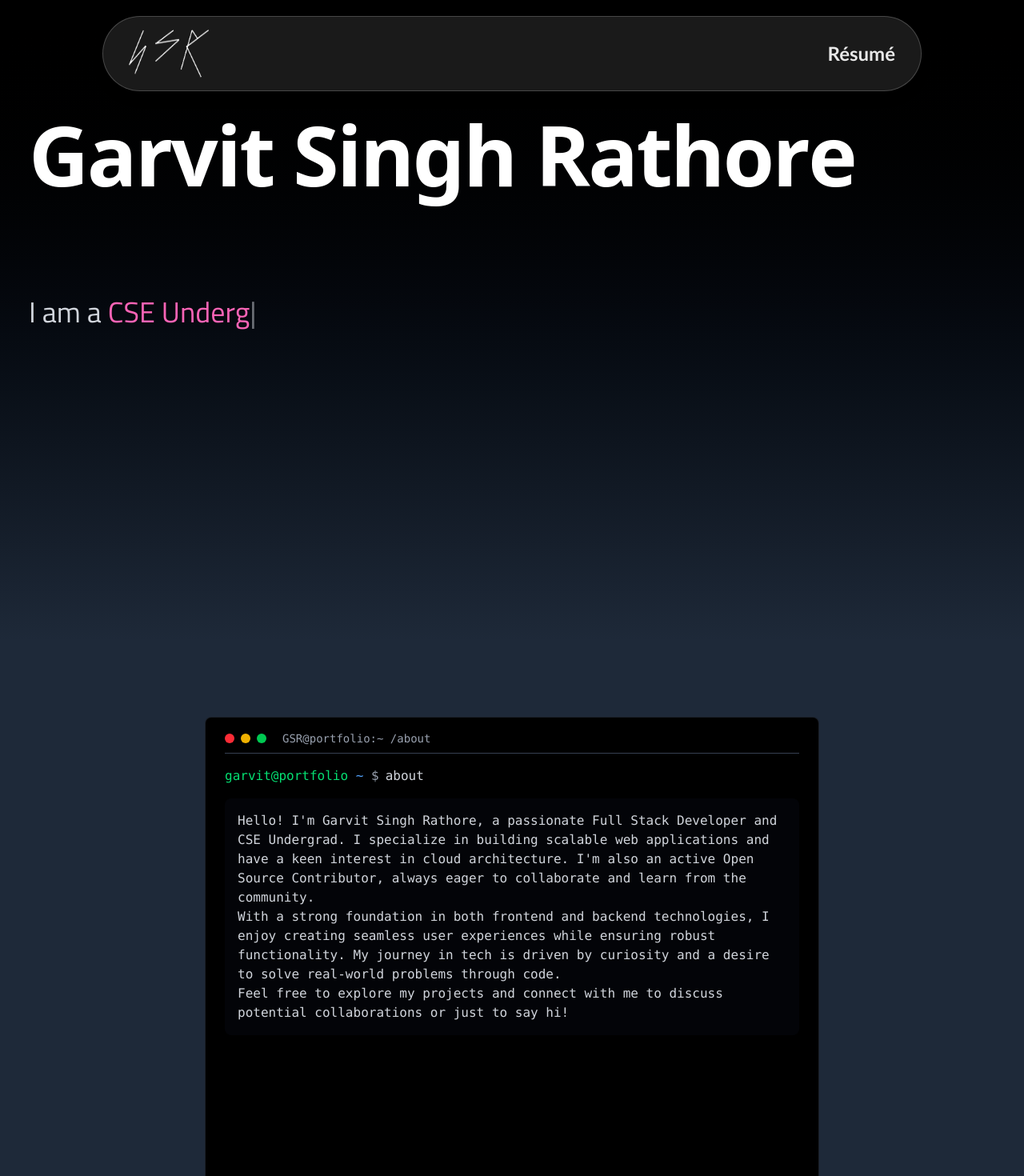
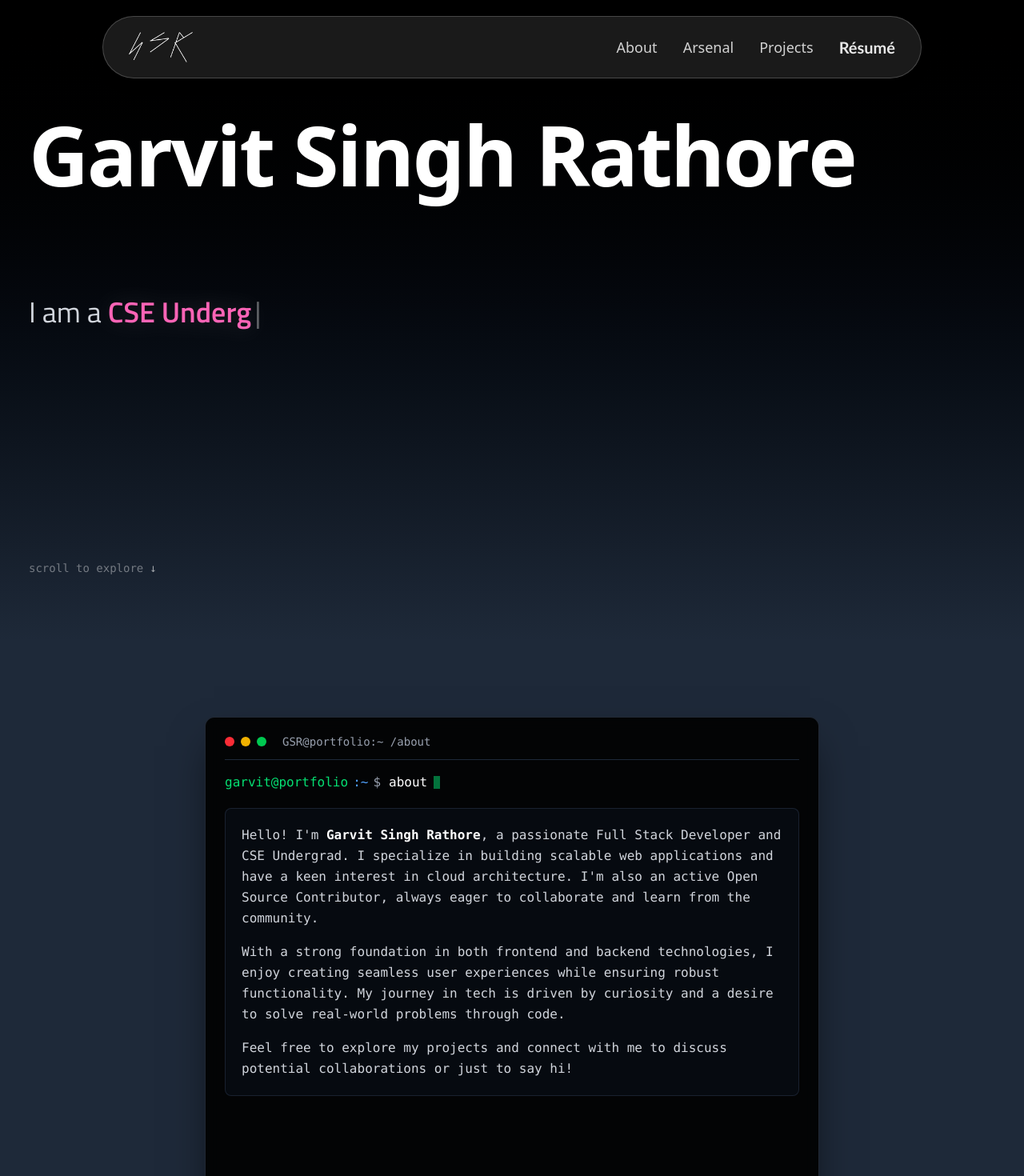
Before and after one commit to garvit000/portfolio, a React (Vite) app in the folder client/: page / in a window 1280 px wide. Shown: the top 1470 px of the page at 80% size. Built offline with nearby package versions, Linux system fonts and the light colour scheme.

Commit message:
feat: update portfolio UI components and core application layout

```diff
--- a/client/src/App.css
+++ b/client/src/App.css
@@ -1,4 +1,7 @@
 @import "tailwindcss";
+html {
+  scroll-behavior: smooth;
+}
 ::-webkit-scrollbar {
     display: none;
   }
--- a/client/src/Components/HeroName.tsx
+++ b/client/src/Components/HeroName.tsx
@@ -3,7 +3,7 @@ import { motion } from "framer-motion";
 const name = "Garvit Singh Rathore";
 export default function HeroName() {
     return (
-        <h1 className="font-sans font-extrabold text-[6.5rem] text-white leading-tight py-20 px-5 tracking-tight">
+        <h1 className="font-sans font-extrabold text-5xl sm:text-7xl md:text-8xl lg:text-[6.5rem] text-white leading-tight pt-28 pb-4 sm:py-20 px-5 tracking-tight">
             {name.split("").map((char, i) => (
                 <motion.span
                     key={i}
--- a/client/src/Components/MySelf.tsx
+++ b/client/src/Components/MySelf.tsx
@@ -16,7 +16,7 @@ export default function MySelf() {
 
     useEffect(() => {
         const currentRole = roleNames[roleIndex];
-        let timeout = setTimeout(() => {
+        const timeout = setTimeout(() => {
             if (!isDeleting) {
                 if (charIndex < currentRole.length) {
                     setCharIndex((prev) => prev + 1);
@@ -39,9 +39,9 @@ export default function MySelf() {
     const displayedText = currentRole.slice(0, charIndex);
 
     return (
-        <p className="max-w-2xl text-4xl titillium text-gray-300 mt-8 px-5">
-            I am a <span className={`text-4xl ${roles[currentRole]}`}>{displayedText}</span>
-            <span className="animate-pulse">|</span>
+        <p className="max-w-2xl text-2xl sm:text-3xl md:text-4xl titillium text-gray-300 mt-4 sm:mt-8 px-5">
+            I am a <span className={`text-2xl sm:text-3xl md:text-4xl font-semibold ${roles[currentRole]} drop-shadow-[0_0_15px_rgba(255,255,255,0.15)]`}>{displayedText}</span>
+            <span className="animate-pulse ml-1 text-white/70">|</span>
         </p>
 
     )
--- a/client/src/Components/about.tsx
+++ b/client/src/Components/about.tsx
@@ -3,28 +3,28 @@ export default function About() {
     return (
         <div id="about" className="min-h-screen bg-gray-800 px-6 py-24 flex justify-center">
             <motion.div
-                initial={{ y: 200, opacity: 0 }}
+                initial={{ y: 80, opacity: 0 }}
                 whileInView={{ y: 0, opacity: 1 }}
-                transition={{ duration: 1, ease: "easeOut" }}
-                viewport={{ once: true }}
-                className="bg-black border border-gray-700/50 rounded-lg max-w-3xl w-full px-6 py-4"
+                transition={{ duration: 0.8, ease: "easeOut" }}
+                viewport={{ once: true, amount: 0.2 }}
+                className="bg-black/90 border border-gray-700/60 rounded-xl max-w-3xl w-full px-6 py-5 shadow-2xl shadow-black/60 backdrop-blur-sm"
             >
-                <div className="flex items-center gap-2 mb-4 border-b border-gray-700 pb-2">
-                    <span className="w-3 h-3 bg-red-500 rounded-full "></span>
-                    <span className="w-3 h-3 bg-yellow-500 rounded-full "></span>
-                    <span className="w-3 h-3 bg-green-500 rounded-full "></span>
-                    <span className="ml-3 text-sm text-gray-400 font-mono">GSR@portfolio:~ /about</span>
+                <div className="flex items-center gap-2 mb-4 border-b border-gray-800 pb-3">
+                    <span className="w-3 h-3 bg-red-500 rounded-full inline-block transition-transform hover:scale-125 cursor-pointer"></span>
+                    <span className="w-3 h-3 bg-yellow-500 rounded-full inline-block transition-transform hover:scale-125 cursor-pointer"></span>
+                    <span className="w-3 h-3 bg-green-500 rounded-full inline-block transition-transform hover:scale-125 cursor-pointer"></span>
+                    <span className="ml-3 text-xs sm:text-sm text-gray-400 font-mono">GSR@portfolio:~ /about</span>
                 </div>
-                <div className="font-mono text-gray-300">
+                <div className="font-mono text-sm sm:text-base text-gray-300 flex items-center gap-1.5 flex-wrap">
                     <span className="text-green-400">garvit@portfolio</span>
-                    <span className="text-blue-400"> ~ </span>
+                    <span className="text-blue-400">:~</span>
                     <span className="text-gray-400">$</span>
-                    <span className="ml-2">about</span>
+                    <span className="text-white ml-1">about</span>
+                    <span className="w-2 h-4 bg-green-400 inline-block animate-pulse ml-0.5" />
                 </div>
 
-                <div contentEditable={true}
-                    className="mt-4 text-gray-300 font-mono bg-gray-900/20 p-4 rounded-lg min-h-50 focus:outline-none focus:ring-2 focus:ring-blue-500 caret-green-400">
-                    <p>Hello! I'm Garvit Singh Rathore, a passionate Full Stack Developer and CSE Undergrad. I specialize in building scalable web applications and have a keen interest in cloud architecture. I'm also an active Open Source Contributor, always eager to collaborate and learn from the community.</p>
+                <div className="mt-5 text-gray-300 font-mono text-sm sm:text-base bg-gray-900/30 p-5 rounded-lg border border-gray-800/80 leading-relaxed space-y-4">
+                    <p>Hello! I'm <span className="text-white font-semibold">Garvit Singh Rathore</span>, a passionate Full Stack Developer and CSE Undergrad. I specialize in building scalable web applications and have a keen interest in cloud architecture. I'm also an active Open Source Contributor, always eager to collaborate and learn from the community.</p>
                     <p>With a strong foundation in both frontend and backend technologies, I enjoy creating seamless user experiences while ensuring robust functionality. My journey in tech is driven by curiosity and a desire to solve real-world problems through code.</p>
                     <p>Feel free to explore my projects and connect with me to discuss potential collaborations or just to say hi!</p>
                 </div>
--- a/client/src/Components/data.ts
+++ b/client/src/Components/data.ts
@@ -1,17 +1,20 @@
-const Data = [
-    {
-        title: "French Architectures",
-        description: "This was a first semester project website for our french language, in which we will show you all the famous architectures from french regions which are known for their stunning design and architecure.",
-        link: "https://github.com/garvit000/french-architectures",
-        imageUrl: "https://i.ibb.co/27qwY3dK/Screenshot-2025-03-31-220157.png",
-        liveUrl: "https://garvit000.github.io/french-architectures/",
-    },
+export interface ProjectItem {
+    title: string;
+    description: string;
+    link: string;
+    imageUrl: string;
+    liveUrl: string;
+    tags?: string[];
+}
+
+const Data: ProjectItem[] = [
     {
         title: "JanPath",
         description: "JanPath is a Civic Grievance Intelligence Platform, streamlining the reporting and resolution of public grievances.",
         link: "https://github.com/garvit000/JanPath",
         imageUrl: "https://i.ibb.co/DHyhCFFk/image.png",
         liveUrl: "https://janpath.vercel.app",
+        tags: ["React", "Node.js", "Express", "Tailwind CSS"],
     },
     {
         title: "Prognosis Care",
@@ -19,6 +22,15 @@ const Data = [
         link: "https://github.com/garvit000/prognosis-care",
         imageUrl: "https://i.ibb.co/QvngpJwH/image.png",
         liveUrl: "https://prognosis-care.vercel.app",
+        tags: ["React", "TypeScript", "Tailwind CSS", "REST API"],
+    },
+    {
+        title: "French Architectures",
+        description: "This was a first semester project website for our french language, in which we will show you all the famous architectures from french regions which are known for their stunning design and architecure.",
+        link: "https://github.com/garvit000/french-architectures",
+        imageUrl: "https://i.ibb.co/27qwY3dK/Screenshot-2025-03-31-220157.png",
+        liveUrl: "https://garvit000.github.io/french-architectures/",
+        tags: ["HTML5", "CSS3", "JavaScript"],
     }
 ];
 export default Data;
--- a/client/src/Components/main.tsx
+++ b/client/src/Components/main.tsx
@@ -1,11 +1,23 @@
+import { motion } from "framer-motion";
 import HeroName from "./HeroName";
 import MySelf from "./MySelf";
 
 function Main() {
   return (
-    <main className="min-h-screen bg-linear-to-b from-black to-gray-800 px-4 py-12">
-      <HeroName/>
-      <MySelf/>
+    <main className="min-h-screen bg-linear-to-b from-black to-gray-800 px-4 py-12 flex flex-col justify-between">
+      <div>
+        <HeroName/>
+        <MySelf/>
+      </div>
+      <motion.div
+        initial={{ opacity: 0 }}
+        animate={{ opacity: 1 }}
+        transition={{ delay: 1.5, duration: 1 }}
+        className="px-5 pb-8 text-white/40 text-xs sm:text-sm font-mono flex items-center gap-2"
+      >
+        <span>scroll to explore</span>
+        <span className="text-white/60">↓</span>
+      </motion.div>
     </main>
   );
 }
--- a/client/src/Components/navbar.tsx
+++ b/client/src/Components/navbar.tsx
@@ -13,11 +13,31 @@ function Navbar() {
         }}
         className="fixed top-5 left-1/2 -translate-x-1/2 z-50 w-[95%] max-w-5xl"
       >
-        <div className='bg-white/10 backdrop-blur-md shadow-lg shadow-black/20 rounded-full px-8 py-4 flex justify-between items-center border border-white/20 transition-all duration-300 hover:shadow-xl hover:shadow-black/30'>
-          <img src={GSR} alt="GSR" className="w-25 h-15" />
-          <ul className='sm:flex space-x-8'>
+        <div className='bg-white/10 backdrop-blur-md shadow-lg shadow-black/20 rounded-full px-6 sm:px-8 py-3 sm:py-4 flex justify-between items-center border border-white/20 transition-all duration-300 hover:shadow-xl hover:shadow-black/30'>
+          <a href="#" aria-label="Home" className="transition-transform duration-300 hover:scale-105">
+            <img src={GSR} alt="GSR" className="w-16 sm:w-20 h-9 sm:h-11 object-contain" />
+          </a>
+          <ul className='flex items-center space-x-5 sm:space-x-8'>
+            <li className='group hidden sm:block'>
+              <a href="#about" className='relative text-white/80 hover:text-white text-base sm:text-lg font-medium transition-colors duration-200'>
+                <span>About</span>
+                <span className='absolute bottom-0 left-0 w-0 h-0.5 bg-linear-to-r from-blue-400 to-purple-500 group-hover:w-full transition-all duration-300'></span>
+              </a>
+            </li>
+            <li className='group hidden sm:block'>
+              <a href="#skills" className='relative text-white/80 hover:text-white text-base sm:text-lg font-medium transition-colors duration-200'>
+                <span>Arsenal</span>
+                <span className='absolute bottom-0 left-0 w-0 h-0.5 bg-linear-to-r from-blue-400 to-purple-500 group-hover:w-full transition-all duration-300'></span>
+              </a>
+            </li>
             <li className='group'>
-              <a href="/web-resume.pdf" target="_blank" rel="noopener noreferrer" className='relative text-white/90 hover:text-white text-2xl font-bold transition-colors duration-200'>
+              <a href="#projects" className='relative text-white/80 hover:text-white text-base sm:text-lg font-medium transition-colors duration-200'>
+                <span>Projects</span>
+                <span className='absolute bottom-0 left-0 w-0 h-0.5 bg-linear-to-r from-blue-400 to-purple-500 group-hover:w-full transition-all duration-300'></span>
+              </a>
+            </li>
+            <li className='group'>
+              <a href="/web-resume.pdf" target="_blank" rel="noopener noreferrer" className='relative text-white/90 hover:text-white text-base sm:text-xl font-bold transition-colors duration-200'>
                 <span style={{ fontFamily: "Calibri, serif" }}>Résumé</span>
                 <span className='absolute bottom-0 left-0 w-0 h-0.5 bg-linear-to-r from-blue-400 to-purple-500 group-hover:w-full transition-all duration-300'></span>
               </a>
--- a/client/src/Components/projectCards.tsx
+++ b/client/src/Components/projectCards.tsx
@@ -5,14 +5,18 @@ interface ProjectCardProps {
   description: string;
   imageUrl: string;
   link: string;
+  liveUrl?: string;
+  tags?: string[];
   index?: number;
 }
 
-function projectCards({
+function ProjectCards({
   title,
   description,
   imageUrl,
   link,
+  liveUrl,
+  tags,
   index = 0,
 }: ProjectCardProps) {
   return (
@@ -21,30 +25,63 @@ function projectCards({
       whileInView={{ opacity: 1, y: 0 }}
       viewport={{ once: true, amount: 0.2 }}
       transition={{ duration: 0.5, delay: index * 0.1, ease: "easeOut" }}
-      className="flex flex-col bg-white/5 border border-white/10 backdrop-blur-md rounded-3xl overflow-hidden hover:bg-white/10 hover:border-white/20 hover:shadow-[0_0_30px_rgba(255,255,255,0.1)] transition-all duration-300 group"
+      className="flex flex-col bg-white/5 border border-white/10 backdrop-blur-md rounded-3xl overflow-hidden hover:bg-white/10 hover:border-white/25 hover:shadow-[0_15px_35px_rgba(0,0,0,0.4)] hover:-translate-y-1.5 transition-all duration-300 group"
     >
       <div className="relative overflow-hidden w-full h-56">
         <img
           src={imageUrl}
           alt={title}
-          className="w-full h-full object-cover transition-transform duration-500 group-hover:scale-110"
+          loading="lazy"
+          className="w-full h-full object-cover transition-transform duration-500 group-hover:scale-105"
         />
         <div className="absolute inset-0 bg-linear-to-t from-gray-900 via-transparent to-transparent opacity-80"></div>
       </div>
       <div className="p-6 sm:p-8 flex flex-col flex-grow items-center text-center">
-        <h3 className="font-bold text-2xl text-white tracking-wide mb-3">{title}</h3>
-        <p className="text-white/70 text-sm sm:text-base mb-6 flex-grow">{description}</p>
+        <h3 className="font-bold text-2xl text-white tracking-wide mb-3 group-hover:text-amber-300 transition-colors">
+          {title}
+        </h3>
+        <p className="text-white/70 text-sm sm:text-base mb-5 flex-grow leading-relaxed">
+          {description}
+        </p>
+
+        {tags && tags.length > 0 && (
+          <div className="flex flex-wrap justify-center gap-1.5 mb-6">
+            {tags.map((tag) => (
+              <span
+                key={tag}
+                className="text-xs font-mono text-gray-300 bg-white/5 border border-white/10 px-2.5 py-0.5 rounded-full"
+              >
+                {tag}
+              </span>
+            ))}
+          </div>
+        )}
+
+        <div className="flex gap-3 w-full mt-auto">
+          {liveUrl && (
+            <a
+              href={liveUrl}
+              target="_blank"
+              rel="noopener noreferrer"
+              className="flex-1 bg-white/15 border border-white/25 text-white rounded-full py-2.5 px-4 text-sm font-semibold hover:bg-white/25 hover:scale-[1.02] active:scale-95 transition-all duration-200 text-center"
+            >
+              Live Demo ↗
+            </a>
+          )}
           <a
             href={link}
             target="_blank"
             rel="noopener noreferrer"
-          className="bg-white/10 border border-white/20 text-white/90 rounded-full py-3 px-6 text-sm font-medium hover:bg-white/20 hover:text-white transition-all duration-300 w-full"
+            className={`flex-1 bg-white/5 border border-white/15 text-white/80 rounded-full py-2.5 px-4 text-sm font-medium hover:bg-white/15 hover:text-white hover:scale-[1.02] active:scale-95 transition-all duration-200 text-center ${
+              !liveUrl ? "w-full" : ""
+            }`}
           >
-          View Project
+            GitHub ↗
           </a>
+        </div>
       </div>
     </motion.div>
   );
 }
 
-export default projectCards;
+export default ProjectCards;
--- a/client/src/Components/projects.tsx
+++ b/client/src/Components/projects.tsx
@@ -23,9 +23,10 @@ function Projects() {
                             description={project.description}
                             imageUrl={project.imageUrl}
                             link={project.link}
+                            liveUrl={project.liveUrl}
+                            tags={project.tags}
                             index={index}
                         />
-
                     ))}
                 </div>
                 <div className="mt-16 text-center">
--- a/client/src/Components/skills.tsx
+++ b/client/src/Components/skills.tsx
@@ -180,9 +180,9 @@ export default function Skills() {
                                 {cat.skills.map(({ name, icon: Icon, color }) => (
                                     <div
                                         key={name}
-                                        className="skill-card flex flex-col items-center justify-center gap-3 w-32 h-32 sm:w-40 sm:h-40 rounded-2xl sm:rounded-3xl bg-white/5 border border-white/10 backdrop-blur-md p-4 text-white/90 text-center hover:bg-white/10 hover:border-white/20 hover:shadow-[0_0_30px_rgba(255,255,255,0.1)] transition-all duration-300 group"
+                                        className="skill-card flex flex-col items-center justify-center gap-3 w-32 h-32 sm:w-40 sm:h-40 rounded-2xl sm:rounded-3xl bg-white/5 border border-white/10 backdrop-blur-md p-4 text-white/90 text-center hover:bg-white/[0.08] hover:border-white/30 hover:shadow-[0_10px_30px_rgba(0,0,0,0.5)] hover:-translate-y-1 transition-all duration-300 group cursor-default"
                                     >
-                                        <div className={`text-5xl sm:text-6xl ${color} transition-transform duration-300 group-hover:scale-110 drop-shadow-[0_0_15px_rgba(255,255,255,0.2)]`}>
+                                        <div className={`text-5xl sm:text-6xl ${color} transition-transform duration-300 group-hover:scale-110 group-hover:-translate-y-0.5 drop-shadow-[0_0_15px_rgba(255,255,255,0.2)]`}>
                                             <Icon />
                                         </div>
                                         <span className="font-medium tracking-wide text-xs sm:text-sm">{name}</span>
```
Also changed, not shown: client/src/Components/footer.tsx (+69 -19 lines), 1 other file (tests, documents, lock files or other folders). Lines whose indentation alone changed are shown as unchanged.
